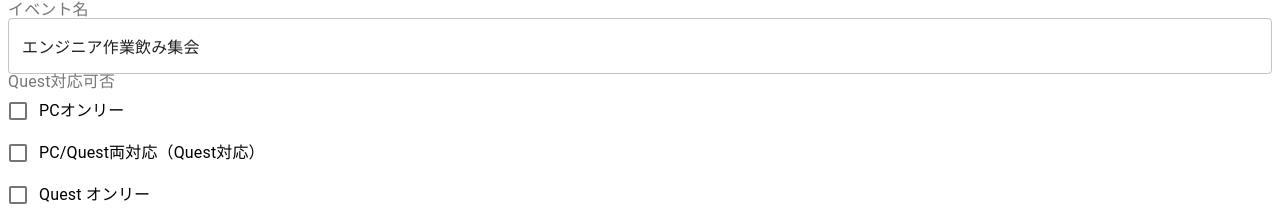
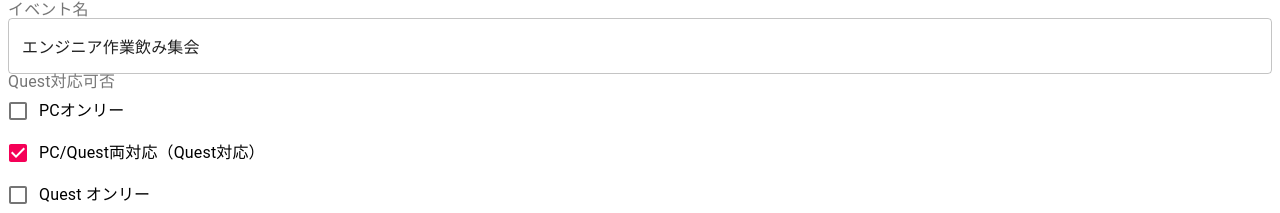
Before and after one commit to yuya-0928/eventAnnounceBot, a React (Vite) app in the folder frontend/: page / in a window 1280 px wide. Shown: the part 186-399 px from the top of the page. Built offline with nearby package versions, Linux system fonts and the light colour scheme.

Commit message:
Quest対応可否のチェックボックスの値をformikで管理する

```diff
--- a/frontend/src/component/VrcEventCalenderUrlGenerator.tsx
+++ b/frontend/src/component/VrcEventCalenderUrlGenerator.tsx
@@ -11,11 +11,12 @@ import { AdapterDayjs } from "@mui/x-date-pickers/AdapterDayjs";
 import { TimeField } from "@mui/x-date-pickers/TimeField";
 import { useFormik } from "formik";
 import dayjs, { Dayjs } from "dayjs";
+import { useEffect } from "react";
 
 export const VrcEventCalenderUrlGenerator = () => {
   const initialValues = {
     eventName: "エンジニア作業飲み集会",
-    isQuestAvelable: "PC/Quest両対応（Quest対応）",
+    avelablePlatform: { pc: true, quest: true },
     date: dayjs(),
     startTime: "22:00",
     endTime: "23:30",
@@ -36,6 +37,10 @@ export const VrcEventCalenderUrlGenerator = () => {
     },
   });
 
+  useEffect(() => {
+    console.log(formik.values);
+  }, [formik.values]);
+
   return (
     <form onSubmit={formik.handleSubmit}>
       <h2>VRChatイベントカレンダーURL生成</h2>
@@ -51,13 +56,73 @@ export const VrcEventCalenderUrlGenerator = () => {
         </MuiFormControl>
         <MuiFormControl>
           <MuiFormLabel>Quest対応可否</MuiFormLabel>
-          <MuiFormControlLabel control={<MuiCheckbox />} label={"PCオンリー"} />
           <MuiFormControlLabel
-            control={<MuiCheckbox />}
+            control={
+              <MuiCheckbox
+                name={"PCオンリー"}
+                value={"PCオンリー"}
+                defaultChecked={
+                  formik.values.avelablePlatform.pc === true &&
+                  formik.values.avelablePlatform.quest === false
+                }
+                checked={
+                  formik.values.avelablePlatform.pc === true &&
+                  formik.values.avelablePlatform.quest === false
+                }
+                onChange={() => {
+                  void formik.setFieldValue("avelablePlatform", {
+                    pc: true,
+                    quest: false,
+                  });
+                }}
+              />
+            }
+            label={"PCオンリー"}
+          />
+          <MuiFormControlLabel
+            control={
+              <MuiCheckbox
+                name={"PC/Quest両対応（Quest対応）"}
+                value={"PC/Quest両対応（Quest対応）"}
+                defaultChecked={
+                  formik.values.avelablePlatform.pc === true &&
+                  formik.values.avelablePlatform.quest === true
+                }
+                checked={
+                  formik.values.avelablePlatform.pc === true &&
+                  formik.values.avelablePlatform.quest === true
+                }
+                onChange={() => {
+                  void formik.setFieldValue("avelablePlatform", {
+                    pc: true,
+                    quest: true,
+                  });
+                }}
+              />
+            }
             label={"PC/Quest両対応（Quest対応）"}
           />
           <MuiFormControlLabel
-            control={<MuiCheckbox />}
+            control={
+              <MuiCheckbox
+                name={"Quest オンリー"}
+                value={"Quest オンリー"}
+                defaultChecked={
+                  formik.values.avelablePlatform.pc === false &&
+                  formik.values.avelablePlatform.quest === true
+                }
+                checked={
+                  formik.values.avelablePlatform.pc === false &&
+                  formik.values.avelablePlatform.quest === true
+                }
+                onChange={() => {
+                  void formik.setFieldValue("avelablePlatform", {
+                    pc: false,
+                    quest: true,
+                  });
+                }}
+              />
+            }
             label={"Quest オンリー"}
           />
         </MuiFormControl>
```
